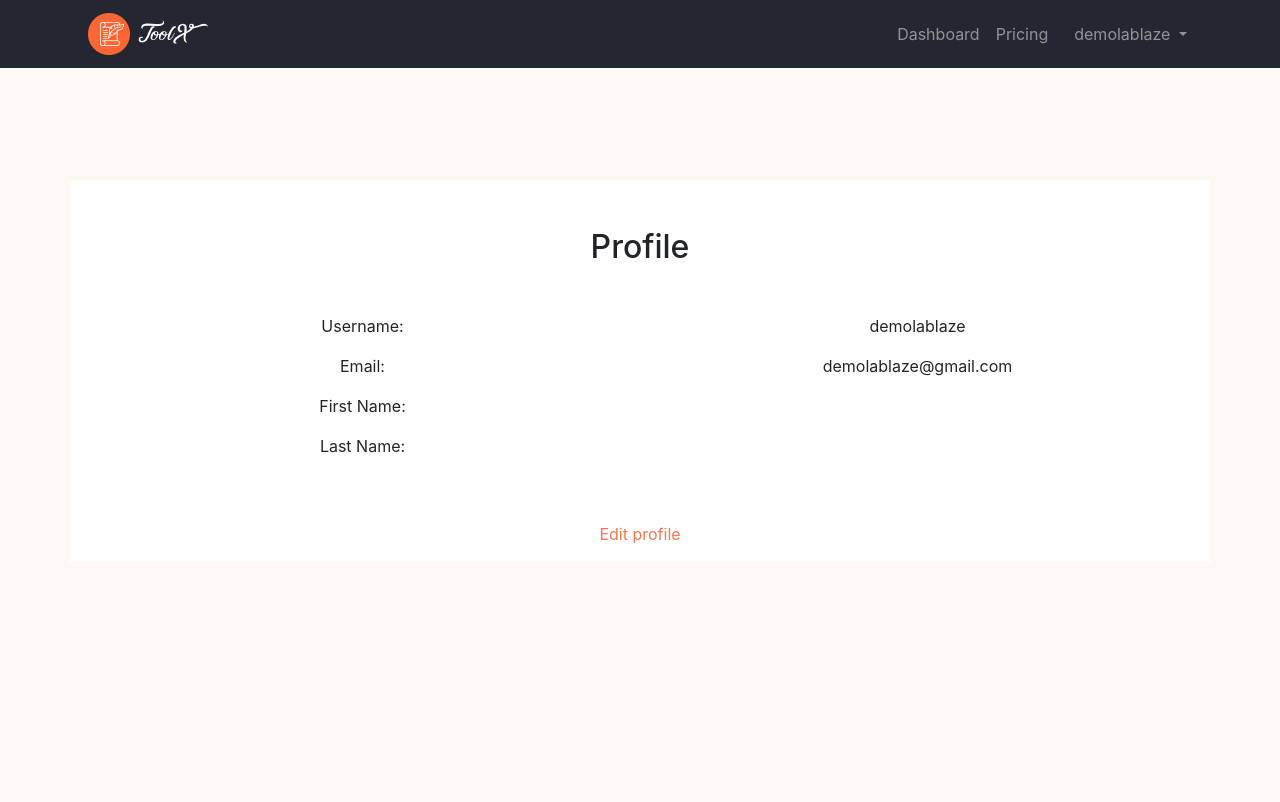
After one commit to AzeezBello/toolx, a Django app: page /profile/ in a window 1280 px wide. The commit adds this page. Shown: the top 802 px of the page. Run offline with Django 3.2, Linux system fonts and the light colour scheme; a user stored in the database is signed in; some libraries are stand-ins or nearby versions.

Commit message:
Optimization

```diff
--- a/instant_generator/models.py
+++ b/instant_generator/models.py
@@ -4,7 +4,6 @@ from django.contrib.auth.models import User
 from django.contrib.auth import get_user_model
 from django.db.models.signals import post_save
 from django.dispatch import receiver
-# User = get_user_model()
 
 
 # Create your models here.
--- a/instant_generator/views.py
+++ b/instant_generator/views.py
@@ -71,11 +71,13 @@ def activate(request, uidb64, token):
         return render(request, 'registration/activation_invalid.html')
 
 
+@login_required
 def profile(request):
 
     return render(request, 'registration/profile.html', {'user': request.user})
 
 
+@login_required
 @transaction.atomic
 def edit_profile(request):
     if request.method == 'POST':
@@ -100,6 +102,7 @@ def edit_profile(request):
     })
 
 
+@login_required
 def dashboard(request):
 
     return render(request, 'instant_generator/dashboard.html', {})
@@ -122,14 +125,15 @@ def create(request):
     return render(request, 'instant_generator/create.html', {'form': form})
 
 
+@login_required
 def congratulation(request):
 
     return render(request, 'instant_generator/congratulation.html', {})
 
 
+@login_required
 def my_adcopies(request):
-    # adcopies = InstantGenerator.objects.all().order_by('-created_on')
-    adcopies = InstantGenerator.objects.filter(user=request.user)
+    adcopies = InstantGenerator.objects.filter(user=request.user).order_by('-created_on')
     context = {
         "adcopies": adcopies,
     }
--- a/templates/footer.html
+++ b/templates/footer.html
@@ -102,7 +102,7 @@
 
   <!-- Copyright -->
   <div class="footer-copyright text-center py-3">© 2020 Copyright:ToolX,
-    <a href="https://mdbootstrap.com/"> A Viral Ad Media Product</a>
+    <a href="https://www.viraladmedia.com/"> A Viral Ad Media Product</a>
   </div>
   <!-- Copyright -->
 
--- a/templates/nav.html
+++ b/templates/nav.html
@@ -11,19 +11,21 @@
         </button>
     <div class="collapse navbar-collapse" id="navbarResponsive">
       <ul class="navbar-nav ml-auto">
-<!--        <li class="nav-item">-->
-<!--          <a class="nav-link" href="/features">Features</a>-->
-<!--        </li>-->
+        {% if user.is_authenticated %}
+            <li class="nav-item">
+              <a class="nav-link" href="/dashboard">Dashboard</a>
+            </li>
+        {% endif %}
         <li class="nav-item">
           <a class="nav-link" href="/pricing">Pricing</a>
         </li>
            {% if user.is_authenticated %}
                 <li class="nav-item dropdown">
                     <a class="nav-link dropdown-toggle" href="#" id="navbarDropdownMenuLink" role="button" data-toggle="dropdown" aria-haspopup="true" aria-expanded="false">
-                         <img class="rounded-circle"  src="{{ user.avatar.url }}" style="max-width: 2em; margin-right: 10px;">{{ user.username }}
+                         <img class="rounded-circle"  src="{{ profile.avatar.url }}" style="max-width: 2em; margin-right: 10px;">{{ user.username }}
                     </a>
                     <div class="dropdown-menu" aria-labelledby="navbarDropdownMenuLink">
-                        <a class="dropdown-item" href="/dashboard">Dashboard</a>
+                        <a class="dropdown-item" href="/profile">Profile</a>
                         <a class="dropdown-item" href="/logout">Logout</a>
                     </div>
                 </li>
--- /dev/null
+++ b/templates/registration/profile.html
@@ -0,0 +1,48 @@
+{% extends "base.html" %}
+{% load static %}
+{% load crispy_forms_tags %}
+{% block title %} Profile {% endblock %}
+{% block content %}
+
+
+<header>
+{% block nav %} {% include 'nav.html' %} {% endblock nav %}
+</header>
+
+<div class="container bg-white profilecontainer" style="margin-top: 7rem">
+    <div class="row text-center">
+        <div class="col-lg-12">
+            <div class="mt-5 mb-5">
+
+            </div>
+            <h2 class="">Profile</h2>
+                <div class="container mt-5">
+                    <div class="row ">
+                        <div class="col-6 col-sm-2 col-md-6 profilerow">
+                            <p>Username:</p>
+                            <p>Email:</p>
+                            <p>First Name:</p>
+                            <p>Last Name:</p>
+
+                        </div>
+                            <div class="col-6 col-sm-2 col-md-6">
+                                <p>{{user}}</p>
+                                <p>{{user.email}}</p>
+                                <p>{{user.first_name}}</p>
+                                <p>{{user.last_name}}</p>
+
+
+                            </div>
+                    </div>
+           </div>
+            <p class="mt-5"><a href="/profile/edit">Edit profile</a></p>
+        </div>
+    </div>
+</div>
+
+<footer>
+{% block footer %} {% include 'footer-min.html' %} {% endblock footer %}
+</footer>
+
+
+{% endblock %}
```
Also changed, not shown: templates/index.html (+5 -5 lines), templates/registration/edit_profile.html (added, +54 -0 lines), db.sqlite3.
